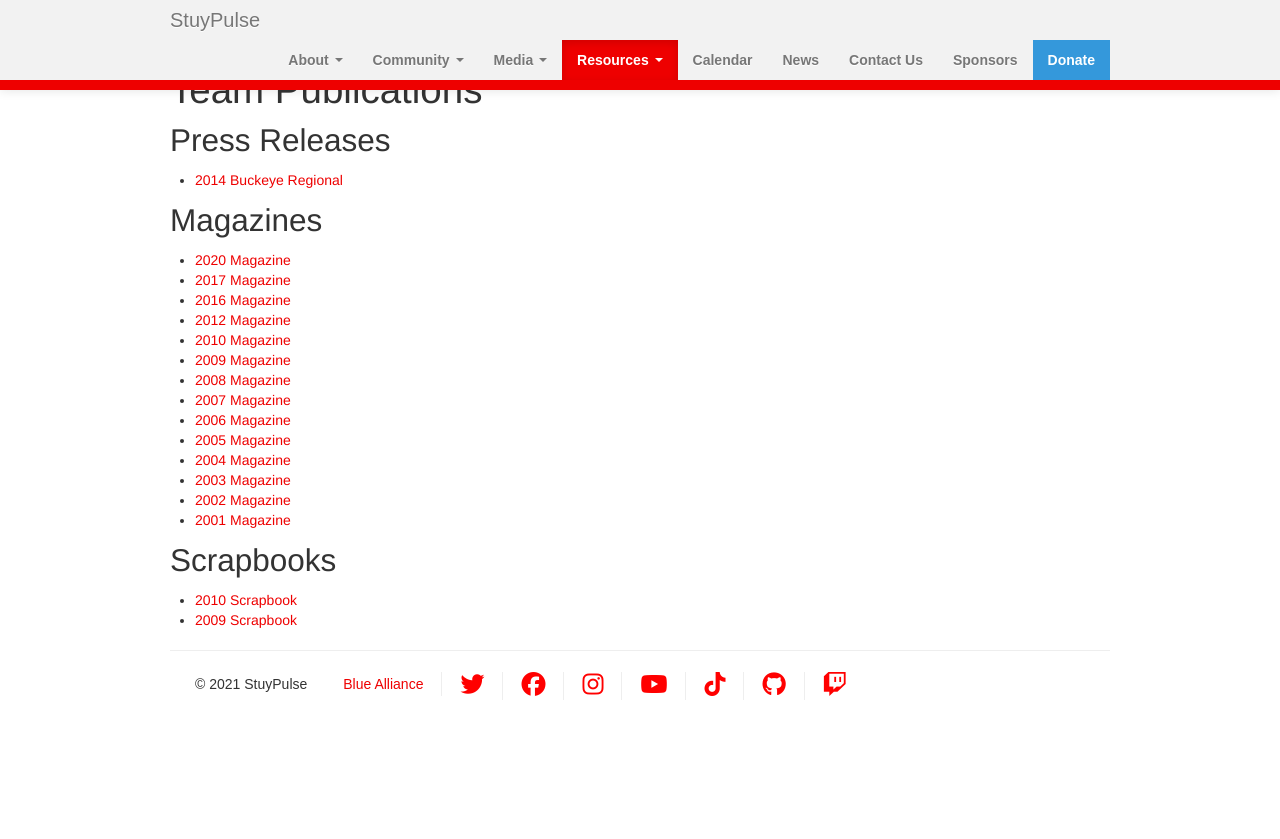
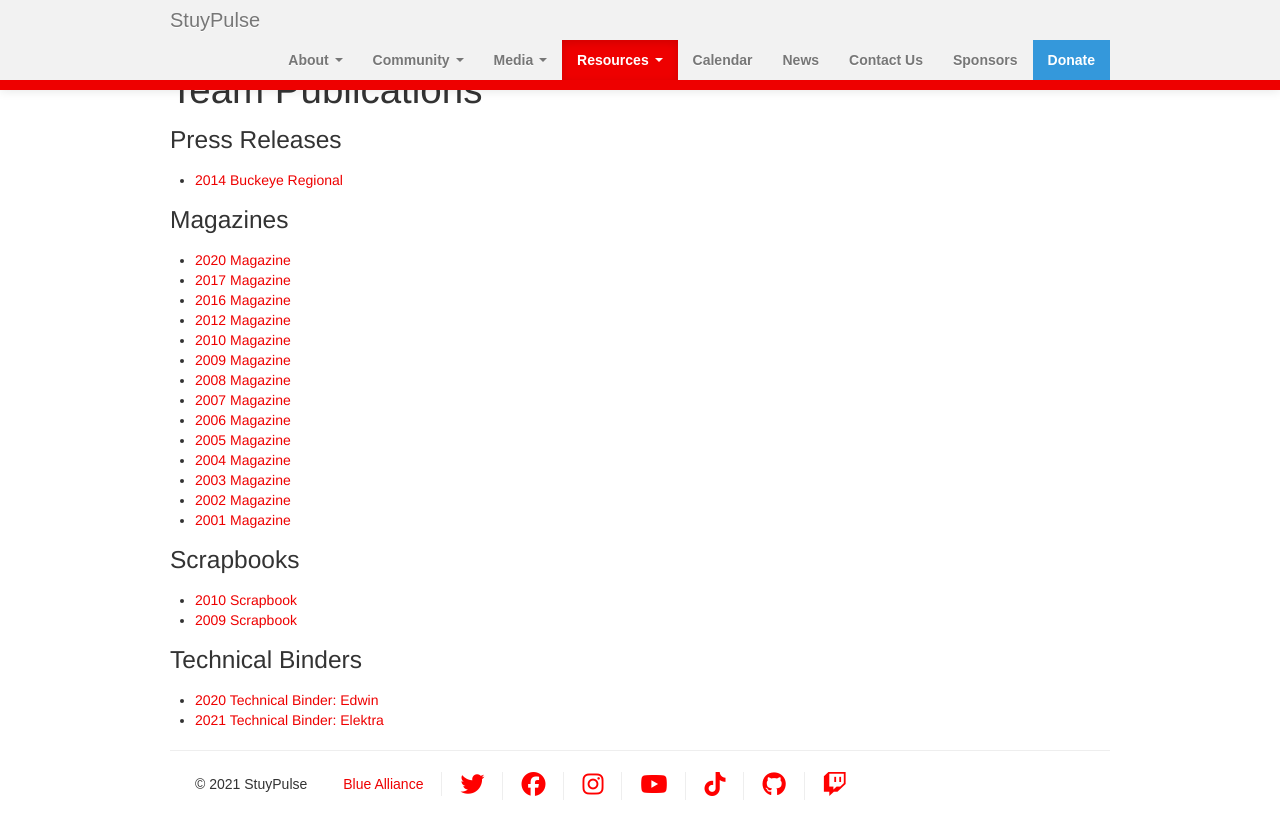
Before and after one commit to StuyPulse/team694.github.io, a Jekyll site: the page built from resources/publications/index.md, in a window 1280 px wide. Shown: the top 839 px of the page. Built offline with Jekyll 4.4.1, drawn with Linux system fonts in a browser that asks for light colours; nearby versions of some CDN libraries.

Commit message:
Move Technical Binders to Team Publications

```diff
--- a/resources/publications/index.md
+++ b/resources/publications/index.md
@@ -3,10 +3,10 @@
 title: Team Publications
 ---
 
-## Press Releases
+### Press Releases
 - [2014 Buckeye Regional](/downloads/teamdocs/pressreleases/OhioBuckeyeRegionalPressRelease.pdf)
 
-## Magazines
+### Magazines
 - [2020 Magazine](https://stuypulse.nyc3.cdn.digitaloceanspaces.com/site/pdf/2020%20Magazine.pdf)
 - [2017 Magazine](/downloads/teamdocs/magazines/2017Magazine.pdf)
 - [2016 Magazine](/downloads/teamdocs/magazines/2016Magazine.pdf)
@@ -22,6 +22,10 @@
 - [2002 Magazine](/downloads/teamdocs/magazines/02mag.pdf)
 - [2001 Magazine](/downloads/teamdocs/magazines/01mag.pdf)
 
-## Scrapbooks
+### Scrapbooks
 - [2010 Scrapbook](/downloads/teamdocs/scrapbooks/10scrapbook.pdf)
 - [2009 Scrapbook](/downloads/teamdocs/scrapbooks/09scrapbook.pdf)
+
+### Technical Binders
+- [2020 Technical Binder: Edwin](https://stuypulse.nyc3.cdn.digitaloceanspaces.com/site/pdf/Technical%20Binder%202020.pdf)
+- [2021 Technical Binder: Elektra](https://stuypulse.nyc3.cdn.digitaloceanspaces.com/site/pdf/IR@H%20Presentation%20%281%29.pdf)
```
Also changed, not shown: resources/index.md (+0 -6 lines).
